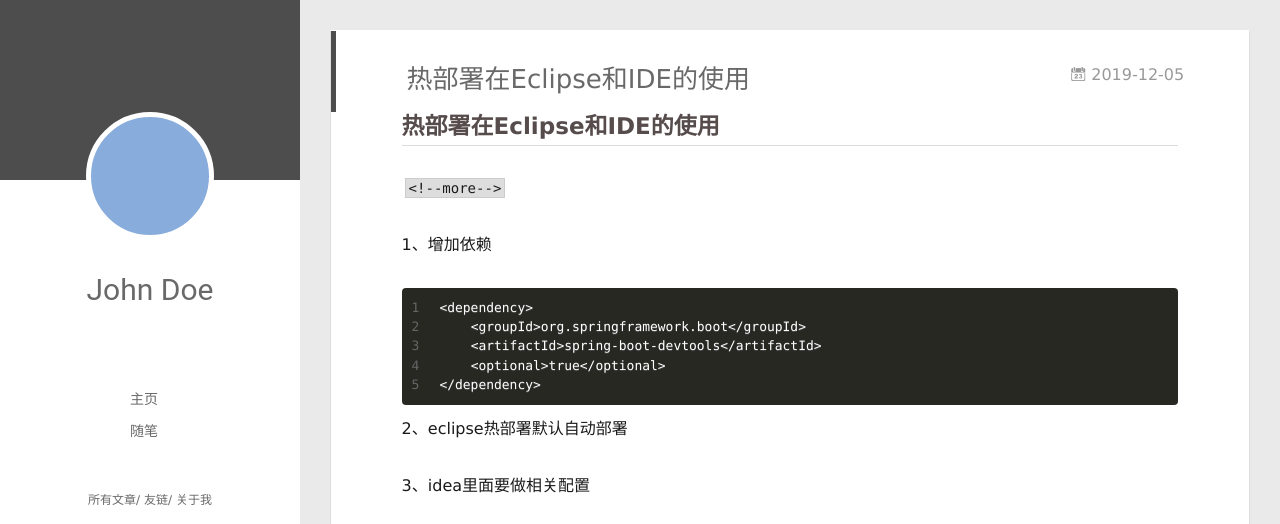
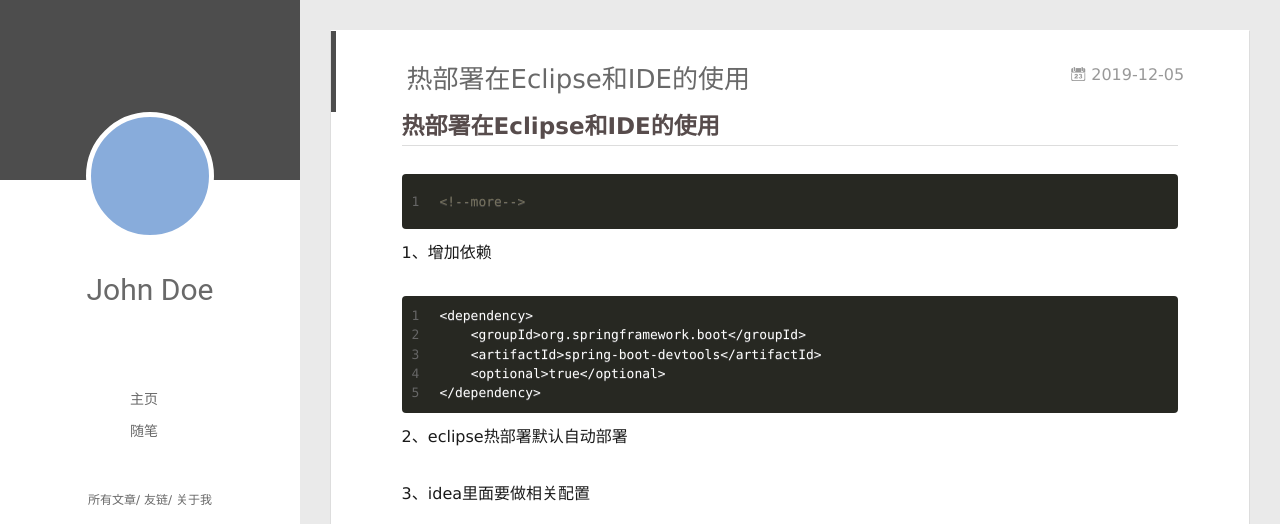
Before and after one commit to 123hzh/123hzh.github.io, a plain HTML site: page index.html in a window 1280 px wide. Shown: the top 524 px of the page. Drawn offline with Linux system fonts and the light colour scheme; no server answers.

Commit message:
Site updated: 2019-12-07 17:59:46

```diff
--- a/index.html
+++ b/index.html
@@ -171,7 +171,8 @@
 
     <div class="article-entry" itemprop="articleBody">
 
-        <h2 id="热部署在Eclipse和IDE的使用"><a href="#热部署在Eclipse和IDE的使用" class="headerlink" title="热部署在Eclipse和IDE的使用"></a>热部署在Eclipse和IDE的使用</h2><p><code>&lt;!--more--&gt;</code></p>
+        <h2 id="热部署在Eclipse和IDE的使用"><a href="#热部署在Eclipse和IDE的使用" class="headerlink" title="热部署在Eclipse和IDE的使用"></a>热部署在Eclipse和IDE的使用</h2><figure class="highlight html"><table><tr><td class="gutter"><pre><span class="line">1</span><br></pre></td><td class="code"><pre><span class="line"><span class="comment">&lt;!--more--&gt;</span></span><br></pre></td></tr></table></figure>
+
 <p>1、增加依赖</p>
 <figure class="highlight"><table><tr><td class="gutter"><pre><span class="line">1</span><br><span class="line">2</span><br><span class="line">3</span><br><span class="line">4</span><br><span class="line">5</span><br></pre></td><td class="code"><pre><span class="line">&lt;dependency&gt;</span><br><span class="line">    &lt;groupId&gt;org.springframework.boot&lt;/groupId&gt;</span><br><span class="line">    &lt;artifactId&gt;spring-boot-devtools&lt;/artifactId&gt;</span><br><span class="line">    &lt;optional&gt;true&lt;/optional&gt;</span><br><span class="line">&lt;/dependency&gt;</span><br></pre></td></tr></table></figure>
 
```
Also changed, not shown: 2019/12/05/热部署在Eclipse和IDE的使用/index.html (+5 -4 lines).
